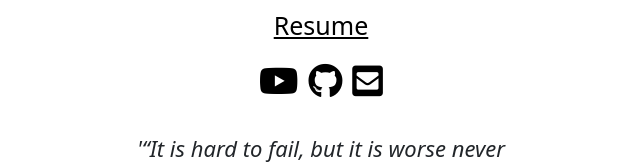
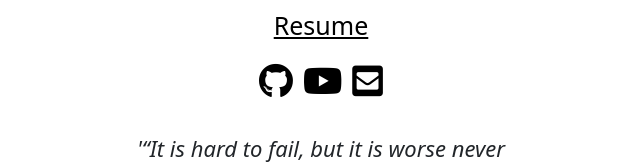
Before and after one commit to AdrenWRLD/personal-portfolio, a React (Create React App) app: page / in a window 1280 px wide. Shown: the part 259-423 px from the top of the page, without its empty margins (319-959 px from the left). Built offline with nearby package versions, Linux system fonts and the light colour scheme.

Commit message:
Updated icons

```diff
--- a/src/App.js
+++ b/src/App.js
@@ -186,6 +186,17 @@ function App() {
 
 					<div style={{ paddingTop: '10px' }}>
 						<a
+							href={Config.github}
+							target='_bl	ank'
+							style={{
+								fontSize: '35px',
+								padding: '5px',
+								color: 'black',
+							}}
+						>
+							<i className='fab fa-github'></i>
+						</a>
+						<a
 							href={Config.youtube}
 							target='_bl	ank'
 							style={{
@@ -195,17 +206,6 @@ function App() {
 							}}
 						>
 							<i className='fab fa-youtube'></i>
-						</a>
-						<a
-							href={Config.github}
-							target='_bl	ank'
-							style={{
-								fontSize: '35px',
-								padding: '5px',
-								color: 'black',
-							}}
-						>
-							<i className='fab fa-github'></i>
 						</a>
 						<a
 							href={`mailto: ${Config.email}`}
```
